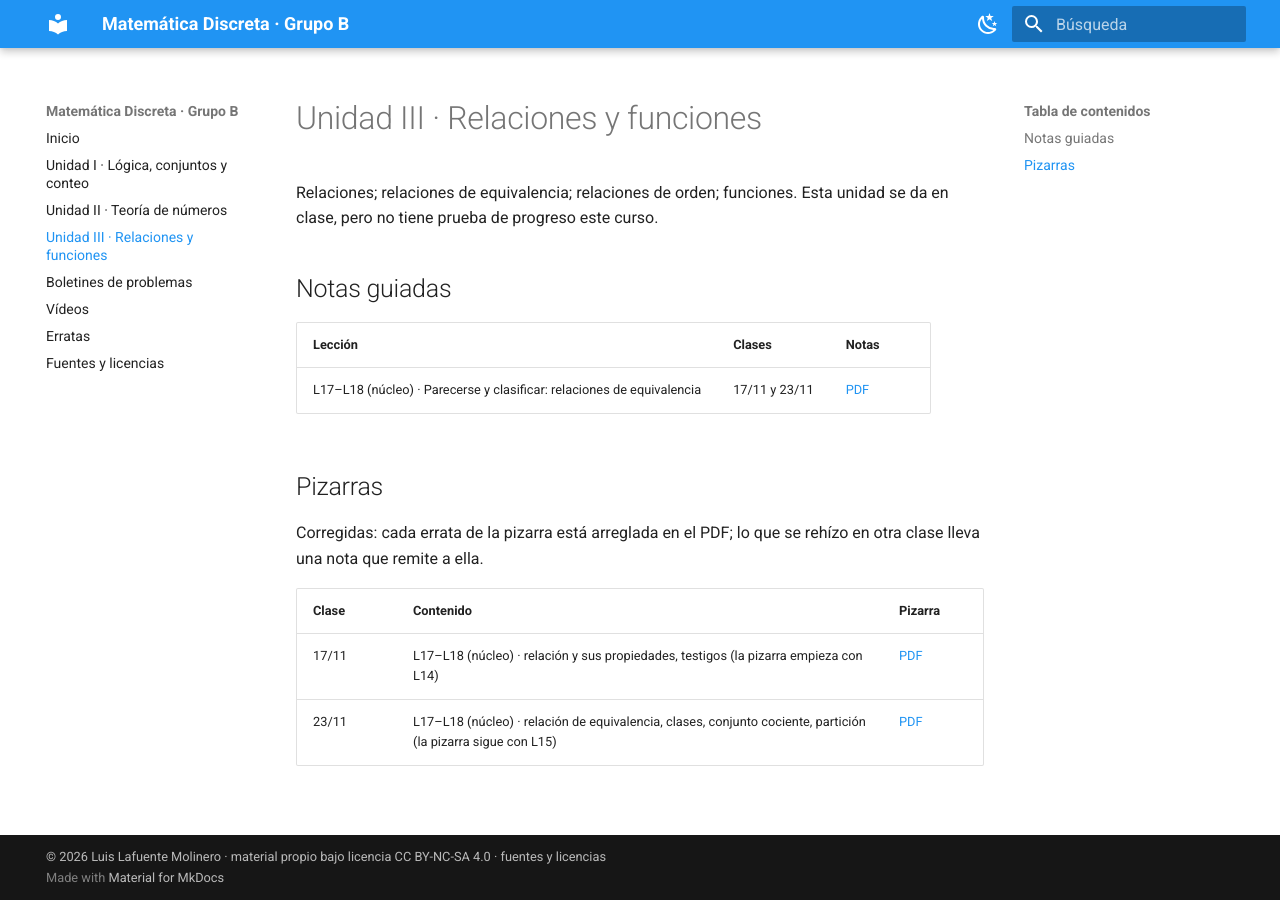
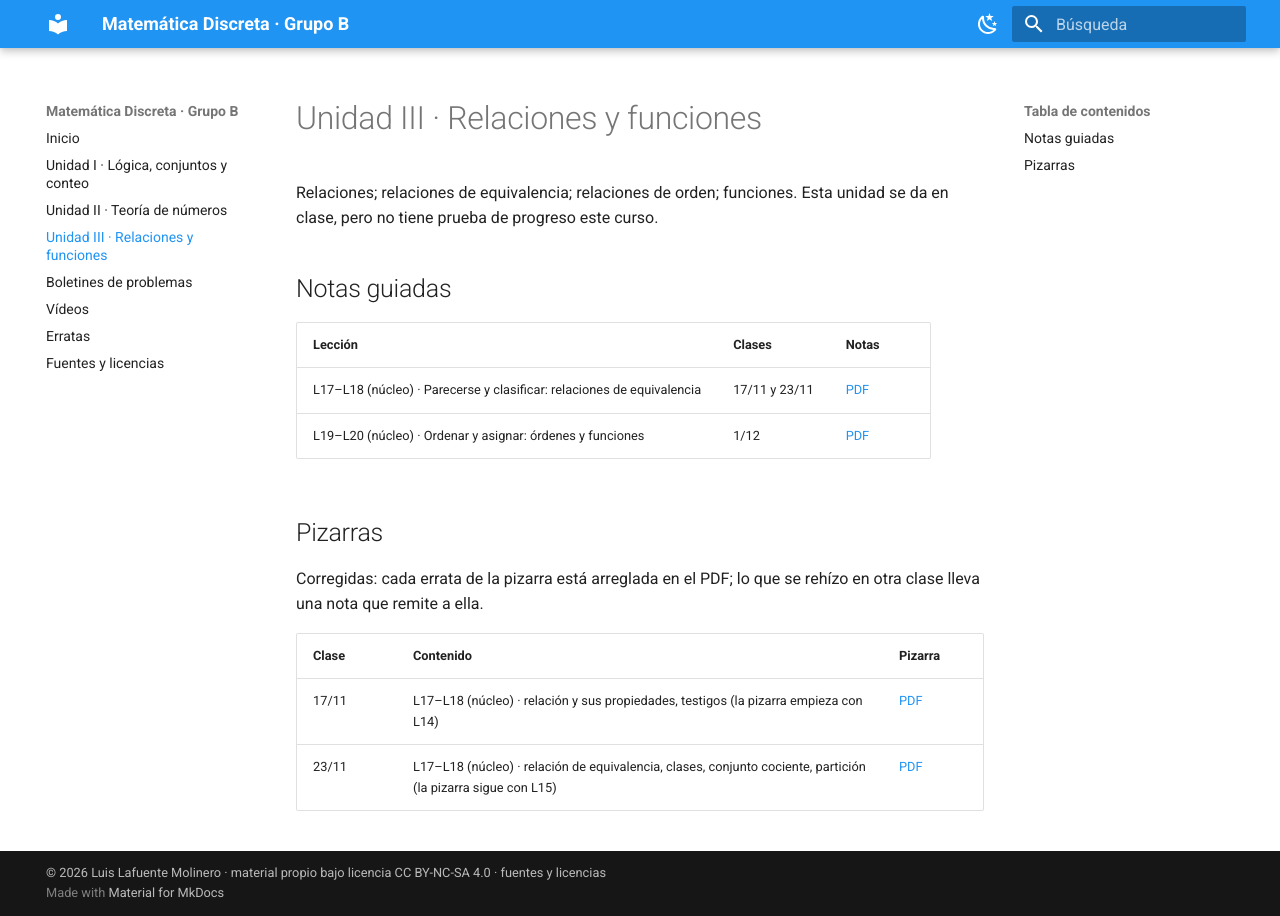
Before and after one commit to llafuent/md2627, an MkDocs documentation site: the page built from docs/unidad3.md, in a window 1280 px wide. Built offline with MkDocs 1.6.1 and Material for MkDocs 9.7.7, drawn with Linux system fonts in a browser that asks for light colours.

Commit message:
Publicar material: material/u3/notasGuiadasL19L20.pdf, unidad3.md

```diff
--- a/docs/unidad3.md
+++ b/docs/unidad3.md
@@ -8,6 +8,7 @@ prueba de progreso este curso.
 | Lección | Clases | Notas |
 |---|---|---|
 | L17–L18 (núcleo) · Parecerse y clasificar: relaciones de equivalencia | 17/11 y 23/11 | [PDF](material/u3/notasGuiadasL17L18.pdf) |
+| L19–L20 (núcleo) · Ordenar y asignar: órdenes y funciones | 1/12 | [PDF](material/u3/notasGuiadasL19L20.pdf) |
 
 ## Pizarras
 
```
Also changed, not shown: 1 other file.
